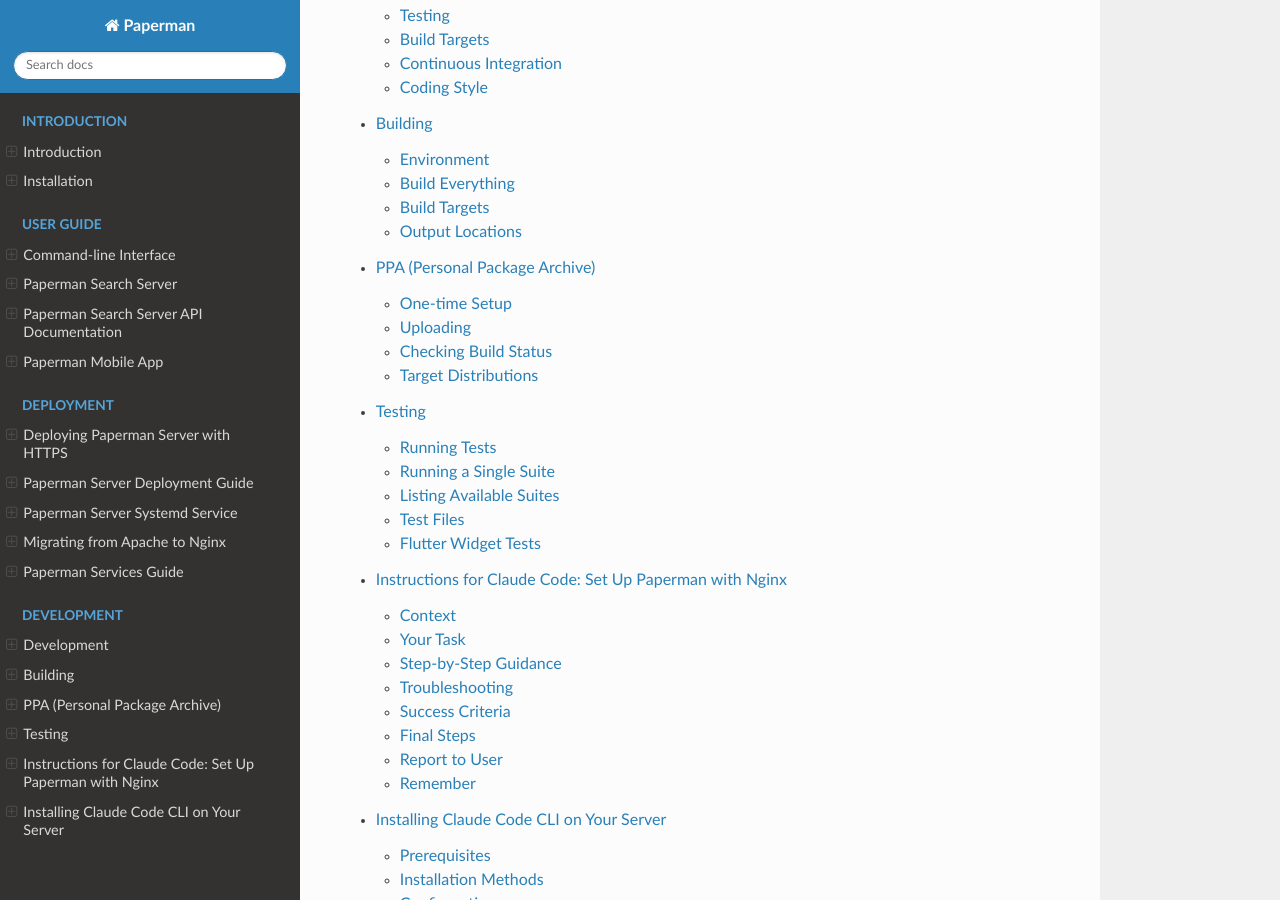
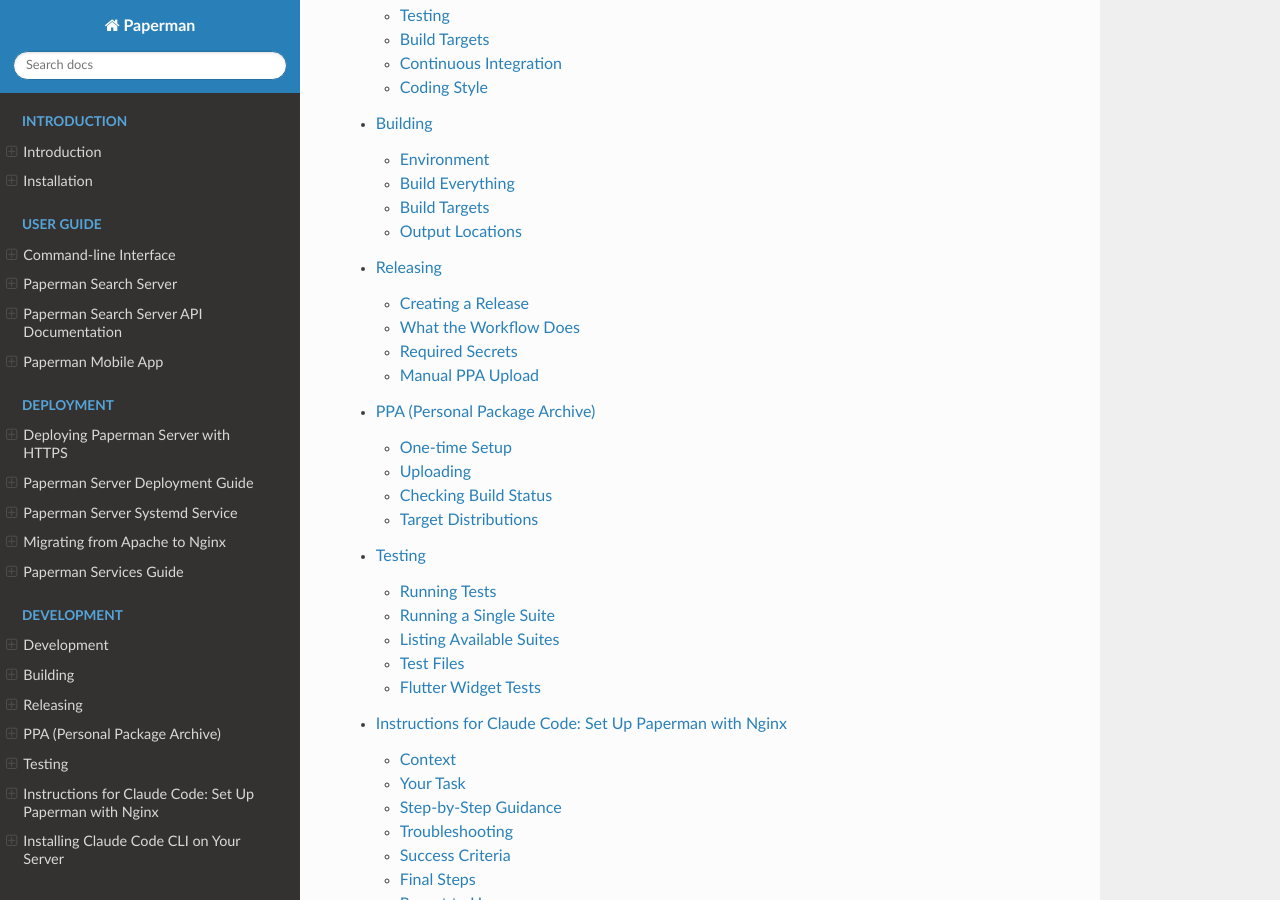
Before and after one commit to sjg20/paperman, a Sphinx documentation site: the page built from doc/index.rst, in a window 1280 px wide and 900 px high, scrolled down 3783 px. Built offline with Sphinx 7.4.7 and the Read the Docs theme 3.1.0, drawn with Linux system fonts in a browser that asks for light colours; some of the changed lines change nothing that is shown.

Commit message:
github: Add release workflow for .deb and PPA uploads
On a tag push (v*), this workflow:

 - Builds a binary .deb package and creates a GitHub Release with
   it attached
 - Signs and uploads source packages to the Launchpad PPA using the
   existing scripts/ppa-upload script

The PPA job requires GPG_PRIVATE_KEY and GPG_PASSPHRASE secrets to
be configured in the repository settings.

Co-developed-by: Claude Opus 4.6 <noreply@anthropic.com>

```diff
--- a/doc/index.rst
+++ b/doc/index.rst
@@ -35,6 +35,7 @@
 
    develop
    build
+   releasing
    ppa
    testing
    claude-setup-nginx
--- /dev/null
+++ b/doc/releasing.rst
@@ -0,0 +1,63 @@
+Releasing
+=========
+
+Paperman uses a GitHub Actions workflow to automate releases.  Pushing a
+version tag triggers two parallel jobs: one builds a ``.deb`` package and
+publishes a GitHub Release, the other signs and uploads source packages to
+the Launchpad PPA.
+
+Creating a Release
+------------------
+
+1. Update ``debian/changelog.in`` with the new version and changes.
+
+2. Commit and push the changelog update.
+
+3. Tag the release and push the tag:
+
+   .. code:: bash
+
+      git tag v1.3.3
+      git push origin v1.3.3
+
+The workflow (``.github/workflows/release.yml``) runs automatically on any
+tag matching ``v*``.
+
+What the Workflow Does
+----------------------
+
+**build-deb** — Build ``.deb`` and create GitHub Release
+   Installs Qt5/C++ build dependencies and Debian packaging tools, generates
+   ``debian/changelog``, ``control`` and ``rules`` from the ``.in`` templates,
+   builds a binary ``.deb`` with ``dpkg-buildpackage``, then creates a GitHub
+   Release with the ``.deb`` attached.
+
+**ppa-upload** — Sign and upload to Launchpad PPA
+   Imports the GPG signing key from repository secrets, configures
+   ``gpg-agent`` for non-interactive signing and sets up ``dput``, then runs
+   ``scripts/ppa-upload`` which handles building, signing and uploading
+   source packages for all target distributions.
+
+Required Secrets
+----------------
+
+The PPA job needs two secrets configured in the GitHub repository settings
+(Settings > Secrets and variables > Actions):
+
+``GPG_PRIVATE_KEY``
+   The ASCII-armoured GPG private key.  Export it with:
+
+   .. code:: bash
+
+      gpg --armor --export-secret-keys <KEY_ID>
+
+``GPG_PASSPHRASE``
+   The passphrase for the GPG key.
+
+Without these secrets the PPA job fails, but the ``.deb`` / GitHub Release
+job still succeeds independently.
+
+Manual PPA Upload
+-----------------
+
+To upload to the PPA without the CI workflow, see :doc:`ppa`.
```
Also changed, not shown: 1 other file.
